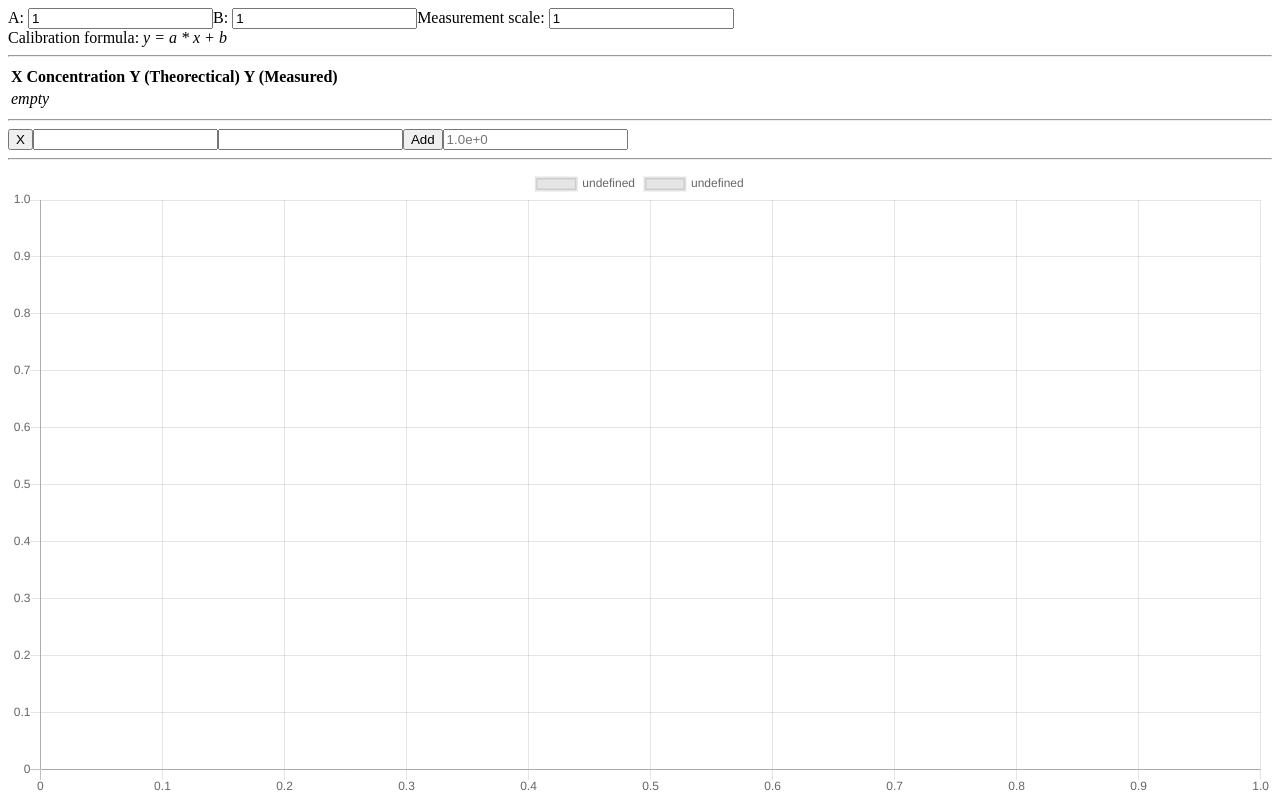
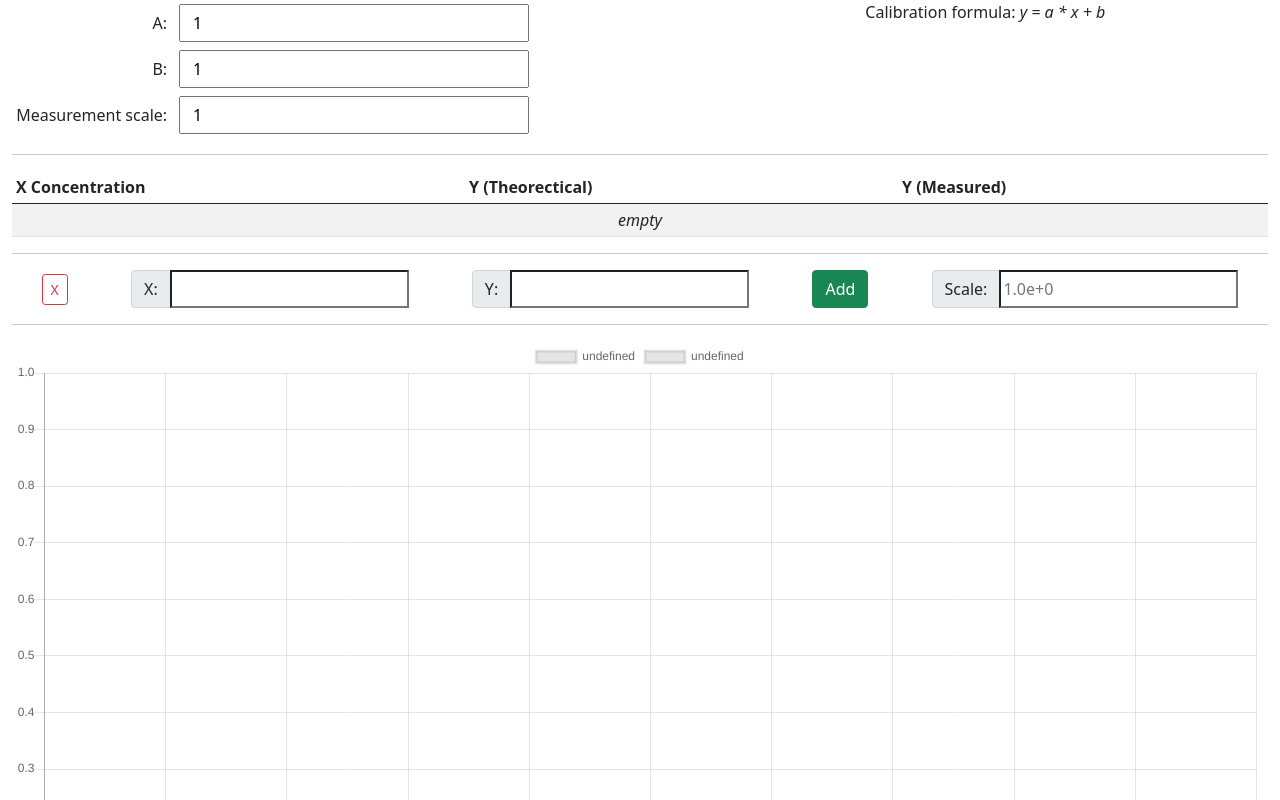
Before and after one commit to AndreSteenveld/chemical-lemons, a React (Create React App) app: page / in a window 1280 px wide. Shown: the top 800 px of the page. Built offline with nearby package versions, Linux system fonts and the light colour scheme.

Commit message:
More layout

```diff
--- a/public/index.html
+++ b/public/index.html
@@ -1,16 +1,22 @@
 <!DOCTYPE html>
 <html lang="en">
-
     <head>
-	<meta charset="utf-8">
-	<meta name="viewport" content="width=device-width, initial-scale=1, shrink-to-fit=no">
-	<meta name="theme-color" content="#000000">
+        <meta charset="utf-8" />
+        <meta name="viewport" content="width=device-width, initial-scale=1, shrink-to-fit=no" />
+        <meta name="theme-color" content="#000000" />
         <!--
       manifest.json provides metadata used when your web app is added to the
       homescreen on Android. See https://developers.google.com/web/fundamentals/engage-and-retain/web-app-manifest/
     -->
-	<link rel="manifest" href="%PUBLIC_URL%/manifest.json">
-	<link rel="shortcut icon" href="%PUBLIC_URL%/favicon.ico">
+        <link rel="manifest" href="%PUBLIC_URL%/manifest.json" />
+        <link rel="shortcut icon" href="%PUBLIC_URL%/favicon.ico" />
+
+        <link
+            href="https://cdn.jsdelivr.net/npm/bootstrap@5.0.0-beta2/dist/css/bootstrap.min.css"
+            rel="stylesheet"
+            integrity="sha384-BmbxuPwQa2lc/FVzBcNJ7UAyJxM6wuqIj61tLrc4wSX0szH/Ev+nYRRuWlolflfl"
+            crossorigin="anonymous"
+        />
         <!--
       Notice the use of %PUBLIC_URL% in the tags above.
       It will be replaced with the URL of the `public` folder during the build.
@@ -37,7 +43,5 @@
 
       To begin the development, run `npm start` or `yarn start`.
       To create a production bundle, use `npm run build` or `yarn build`.
-    -->
-</body>
-
+    --></body>
 </html>
--- a/src/AddEntry.tsx
+++ b/src/AddEntry.tsx
@@ -10,7 +10,7 @@ interface IProperties {
 }
 
 interface IState {
-    extrapolatedConcentration?: number | string;
+    extrapolatedConcentration: number | string;
     concentration?: number | undefined;
     calibrated?: number | undefined;
     measurement?: number | undefined;
@@ -68,39 +68,62 @@ export class AddEntry extends Component<IProperties, IState> {
     };
 
     addEntry = () => {
-        const { measurement, concentration, calibrated, scale, extrapolatedConcentration } = this.state;
+        const { measurement, concentration = null, calibrated = null, scale } = this.state;
 
         this.props.onEntryAdded({
-            concentration: concentration || (extrapolatedConcentration as number),
-            measurement,
+            concentration,
             calibrated,
-            scale
+            measurement: measurement as number,
+            scale: scale as number
         });
     };
 
     render() {
         return (
-            <div>
-                <button onClick={this.clear}>X</button>
+            <div className="row row-cols-auto g-1 align-items-center justify-content-around">
+                <div className="col">
+                    <button className="btn btn-sm btn-outline-danger" onClick={this.clear}>
+                        X
+                    </button>
+                </div>
 
+                <div className="col">
+                    <div className="input-group">
+                        <div className="input-group-text">X:</div>
                         <input
-                    type="numeric"
+                            type="number"
                             name="concentration"
                             placeholder={this.state.extrapolatedConcentration.toString()}
                             onChange={this.changeConcentration}
                         />
+                    </div>
+                </div>
 
-                <input type="numeric" name="measurement" onChange={this.changeMeasurement} />
+                <div className="col">
+                    <div className="input-group">
+                        <div className="input-group-text">Y:</div>
+                        <input type="number" name="measurement" onChange={this.changeMeasurement} />
+                    </div>
+                </div>
 
-                <button onClick={this.addEntry}>Add</button>
+                <div className="col">
+                    <button className="btn btn-success" onClick={this.addEntry}>
+                        Add
+                    </button>
+                </div>
 
+                <div className="col">
+                    <div className="input-group">
+                        <div className="input-group-text">Scale:</div>
                         <input
-                    type="numeric"
+                            type="number"
                             name="scale"
                             placeholder={(1).toExponential(this.props.scale)}
                             onChange={this.changeScale}
                         />
                     </div>
+                </div>
+            </div>
         );
     }
 }
--- a/src/App.tsx
+++ b/src/App.tsx
@@ -53,7 +53,7 @@ export class App extends Component<{}, IAppState> {
 
     render() {
         return (
-            <div>
+            <div id="app" className="container-fluid">
                 <CalibrationFormula
                     scale={this.state.scale}
                     constants={this.state.constants}
--- a/src/CalibrationFormula.tsx
+++ b/src/CalibrationFormula.tsx
@@ -29,22 +29,56 @@ export class CalibrationFormula extends Component<IProperties, IState> {
     changeConstant = (event: ChangeEvent<HTMLInputElement>) => {
         this.props.onFormulaChange({
             ...this.props.constants,
-            [event.target.name]: event.target.valueAsNumber
+            [event.target.id]: event.target.valueAsNumber
         });
     };
 
     render() {
         return (
-            <div>
-                <div>
-                    A: <input type="number" name="a" value={this.props.constants.a} onChange={this.changeConstant} />
-                    B: <input type="number" name="b" value={this.props.constants.b} onChange={this.changeConstant} />
-                    Measurement scale:{" "}
-                    <input type="number" name="scale" value={this.props.scale} onChange={this.changeScale} />
+            <div className="row justify-content-between">
+                <div className="col-5">
+                    <div className="row p-1">
+                        <label className="col-4 text-end col-form-label" htmlFor="a">
+                            A:
+                        </label>
+                        <input
+                            className="col-8"
+                            type="number"
+                            id="a"
+                            value={this.props.constants.a}
+                            onChange={this.changeConstant}
+                        />
+                    </div>
+
+                    <div className="row p-1">
+                        <label className="col-4 text-end col-form-label" htmlFor="b">
+                            B:
+                        </label>
+                        <input
+                            className="col-8"
+                            type="number"
+                            id="b"
+                            value={this.props.constants.b}
+                            onChange={this.changeConstant}
+                        />
+                    </div>
+
+                    <div className="row p-1">
+                        <label className="col-4 text-end col-form-label" htmlFor="scale">
+                            Measurement scale:
+                        </label>
+                        <input
+                            className="col-8"
+                            type="number"
+                            name="scale"
+                            value={this.props.scale}
+                            onChange={this.changeScale}
+                        />
+                    </div>
                 </div>
 
-                <div>
-                    <span>
+                <div className="col-4">
+                    <span className="">
                         Calibration formula: <i>y = a * x + b</i>
                     </span>
                 </div>
--- a/src/Grid.tsx
+++ b/src/Grid.tsx
@@ -10,7 +10,7 @@ interface IGridProperties {
 export class Grid extends Component<IGridProperties> {
     render() {
         const empty = (
-            <tr className="empty">
+            <tr className="empty text-center">
                 <td colSpan={3}>
                     <i>empty</i>
                 </td>
@@ -36,7 +36,7 @@ export class Grid extends Component<IGridProperties> {
         });
 
         return (
-            <table>
+            <table className="table table-striped table-sm">
                 <thead>
                     <tr>
                         <th scope="col" id="concentration">
--- a/src/styles.css
+++ b/src/styles.css
@@ -1,4 +1,3 @@
-.App {
-  font-family: sans-serif;
-  text-align: center;
+.app {
+    padding: 1em;
 }
```
Lines whose indentation alone changed are shown as unchanged.
